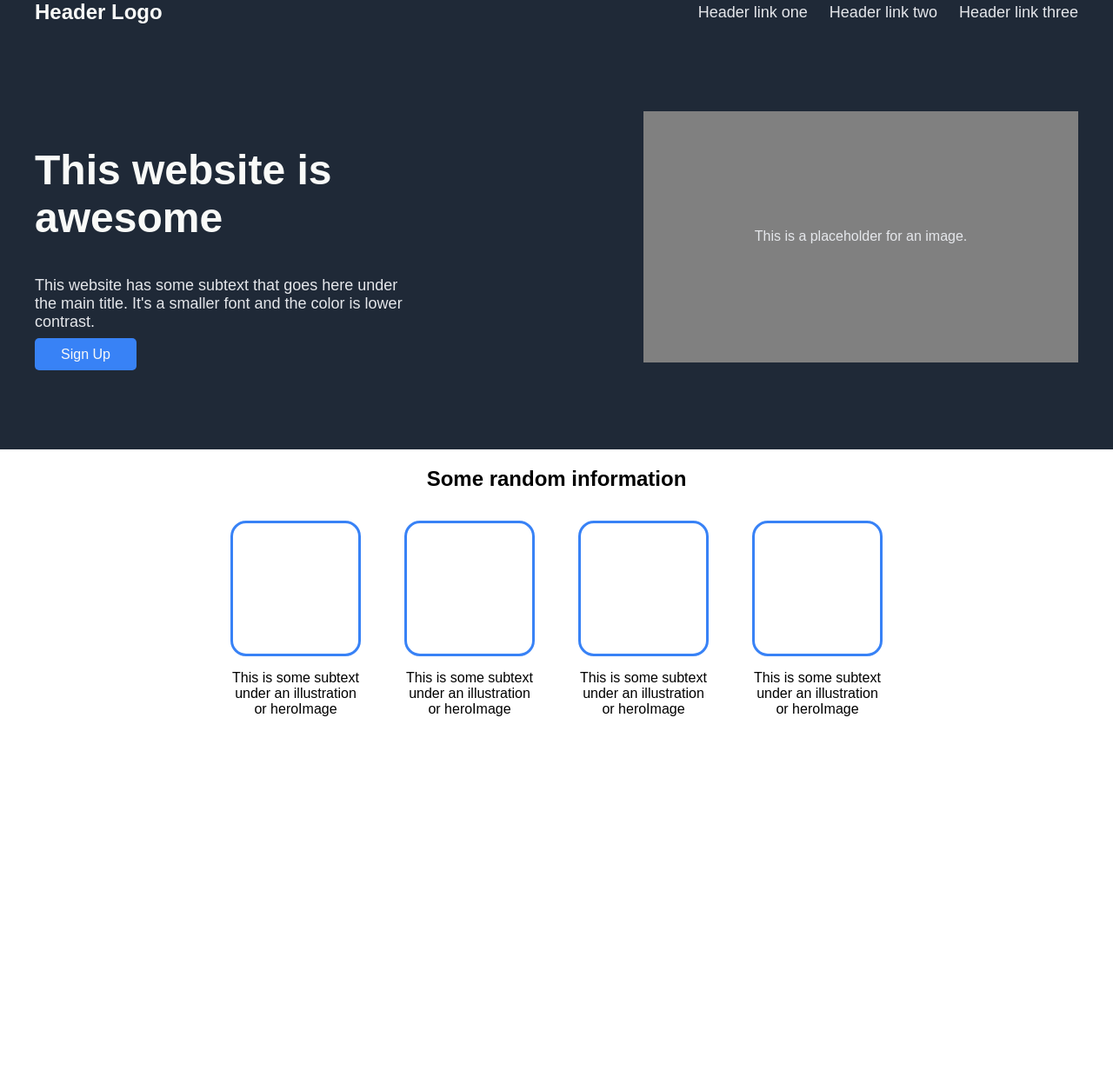
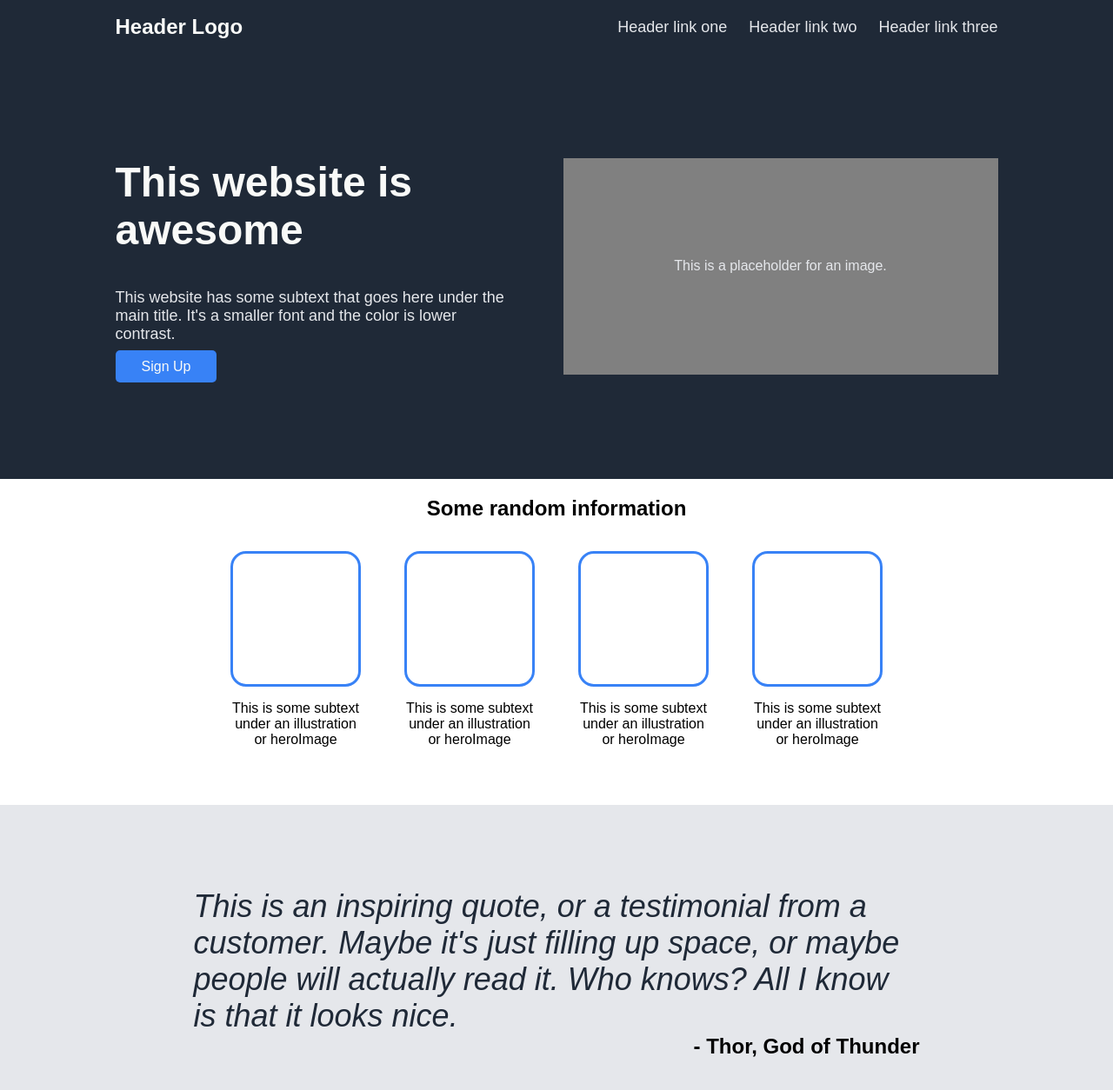
Before and after one commit to ENSUU/odin-landing-page, a plain HTML site: page index.html in a window 1280 px wide. Shown: the whole page at 87% size. Before the commit the page ends 891 px from the top, so only its background shows below. Drawn offline with Linux system fonts and the light colour scheme.

Commit message:
Add the quote section and its necessary styles to the page
Created the section of the page where there's a quote and a quote
author. Also tweaked a couple of the padding/margin pixels for the
header section.

```diff
--- a/index.html
+++ b/index.html
@@ -55,7 +55,19 @@
         </div>
     </section>
     <section id="quoteSection">
-
+        <div class="container">
+            <blockquote>
+                <p>
+                    This is an inspiring quote, or a testimonial from a
+                    customer. Maybe it's just filling up space, or maybe
+                    people will actually read it. Who knows? All I know
+                    is that it looks nice.
+                </p>
+                <div class="quotePerson">
+                    <footer> - Thor, God of Thunder</footer>
+                </div>
+            </blockquote>
+        </div>
     </section>
     <footer id="footerSection">
 
--- a/styles/styles.css
+++ b/styles/styles.css
@@ -6,11 +6,11 @@ body {
 }
 
 ul {
-    padding: 0;
+    padding: 17px 0;
 }
 
 .container {
-    max-width: 1200px;
+    max-width: 1015px;
     margin: 0 auto;
 }
 
@@ -21,11 +21,11 @@ ul {
 #heroSection {
     display: flex;
     gap: 10px;
-    padding: 100px 0;
+    padding: 120px 0;
 }
 
 .heroText {
-    width: 423px;
+    width: 466px;
     margin-right: auto;
 }
 
@@ -33,6 +33,7 @@ ul {
     font-weight: bold;
     color: #F9FAF8;
     font-size: 48px;
+    margin-top: 0;
 }
 
 .heroText p {
@@ -87,6 +88,12 @@ ul {
     text-align: center;
 }
 
+.infoSection h1 {
+    font-size: 36px;
+    font-weight: bold;
+    color: #1F2937;
+}
+
 .infoCard {
     width: 150px;
 }
@@ -103,3 +110,29 @@ ul {
     height: 150px;
     border-radius: 18px;
 }
+
+/* Quote Section Styling */
+
+#quoteSection {
+    background-color: #E5E7EB;
+    display: flex;
+    flex-direction: column;
+    justify-content: center;
+    align-items: center;
+    padding: 80px 44px;
+}
+
+#quoteSection blockquote p {
+    font-size: 36px;
+    font-style: italic;
+    color: #1F2937;
+    max-width: 835px;
+    margin: 0;
+}
+
+.quotePerson {
+    display: flex;
+    justify-content: flex-end;
+    font-size: 24px;
+    font-weight: bold;
+}
```
